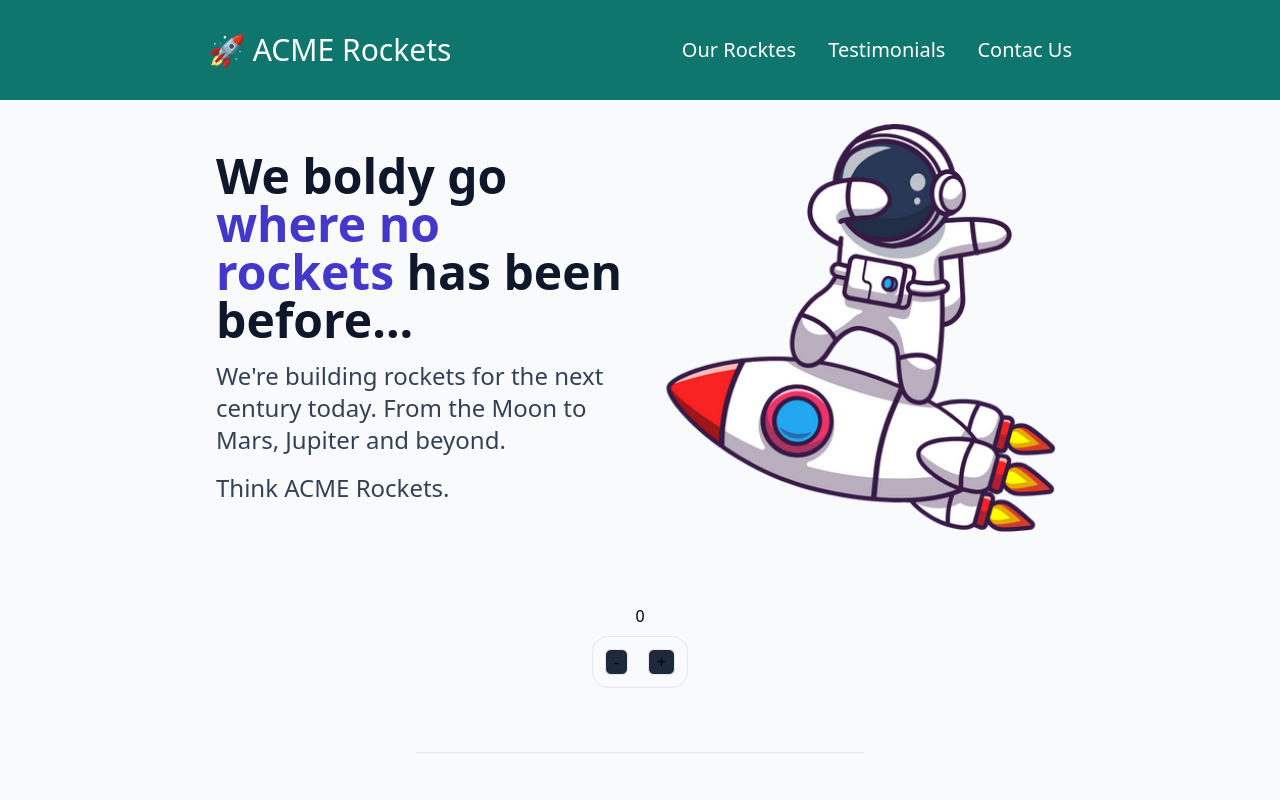
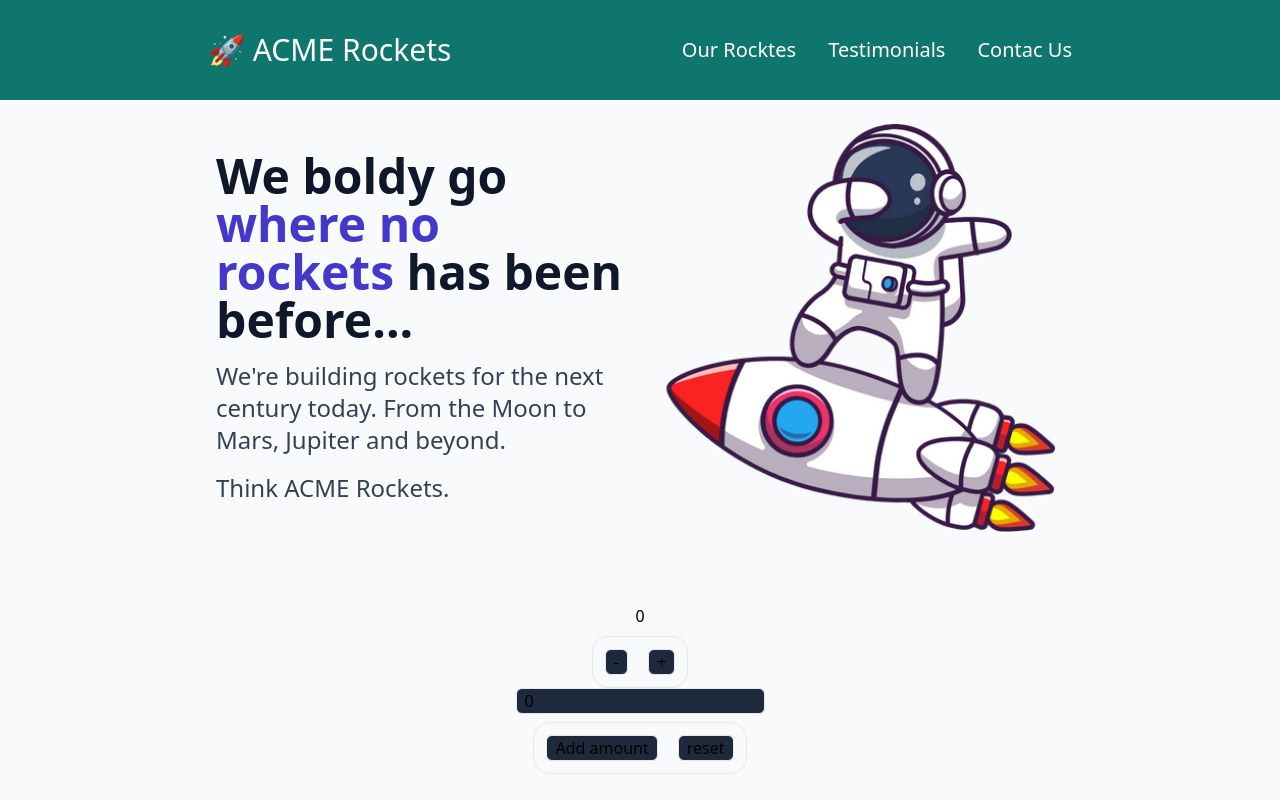
Before and after one commit to JesusVergara89/Practicing-Tailwind-01, a React (Create React App) app: page / in a window 1280 px wide. Shown: the top 800 px of the page. Built offline with nearby package versions, Linux system fonts and the light colour scheme.

Commit message:
adding input and reset btn

```diff
--- a/src/components/CounterUI.js
+++ b/src/components/CounterUI.js
@@ -1,17 +1,61 @@
-import React from "react";
+import React, { useState } from "react";
 import { useSelector, useDispatch } from "react-redux";
-import { increment, decrement } from "../store/slices/counterSlice";
+import {
+  increment,
+  decrement,
+  reset,
+  incremeentByAmount,
+} from "../store/slices/counterSlice";
 
 const CounterUI = () => {
   const count = useSelector((state) => state.counterReducer);
   const dispatch = useDispatch();
   const incrementCounter = () => dispatch(increment());
+  const [incremeentAmount, setIncremeentAmount] = useState(0);
+
+  const addValue = Number(incremeentAmount) || 0;
+
+  const resetAll = () => {
+    setIncremeentAmount(0);
+    dispatch(reset());
+  };
+
   return (
     <section className="flex flex-col items-center justify-center mb-16">
       <p>{count}</p>
       <div className="flex justify-center gap-5 border p-3 mt-2 rounded-2xl">
-        <button className="border px-2 bg-slate-800 hover:bg-slate-700 rounded-md" onClick={() => dispatch(decrement())}>-</button>
-        <button className="border px-2 bg-slate-800 hover:bg-slate-700 rounded-md" onClick={incrementCounter}>+</button>
+        <button
+          className="border px-2 bg-slate-800 hover:bg-slate-700 rounded-md"
+          onClick={() => dispatch(decrement())}
+        >
+          -
+        </button>
+        <button
+          className="border px-2 bg-slate-800 hover:bg-slate-700 rounded-md"
+          onClick={incrementCounter}
+        >
+          +
+        </button>
+      </div>
+      <input
+        className="border px-2 bg-slate-800 hover:bg-slate-700 rounded-md"
+        type="text"
+        value={incremeentAmount}
+        onChange={(e) => setIncremeentAmount(e.target.value)}
+      />
+      <div className="flex justify-center gap-5 border p-3 mt-2 rounded-2xl">
+        <button
+          className="border px-2 bg-slate-800 hover:bg-slate-700 rounded-md"
+          onClick={() => dispatch(incremeentByAmount(addValue))}
+        >
+          Add amount
+        </button>
+        <button
+          className="border px-2 bg-slate-800 hover:bg-slate-700 rounded-md"
+          onClick={resetAll}
+        >
+          reset
+        </button>
       </div>
     </section>
   );
--- a/src/store/slices/counterSlice.js
+++ b/src/store/slices/counterSlice.js
@@ -11,7 +11,7 @@ export const counterSlice = createSlice({
       return state -= 1;
     },
     reset: state => {
-        state = 0;
+        return state = 0;
     },
     incremeentByAmount: (state, action) => {
       return state += action.payload;
@@ -19,6 +19,6 @@ export const counterSlice = createSlice({
   },
 });
 
-export const { increment, decrement } = counterSlice.actions;
+export const { increment, decrement, reset, incremeentByAmount } = counterSlice.actions;
 
 export default counterSlice.reducer;
```
